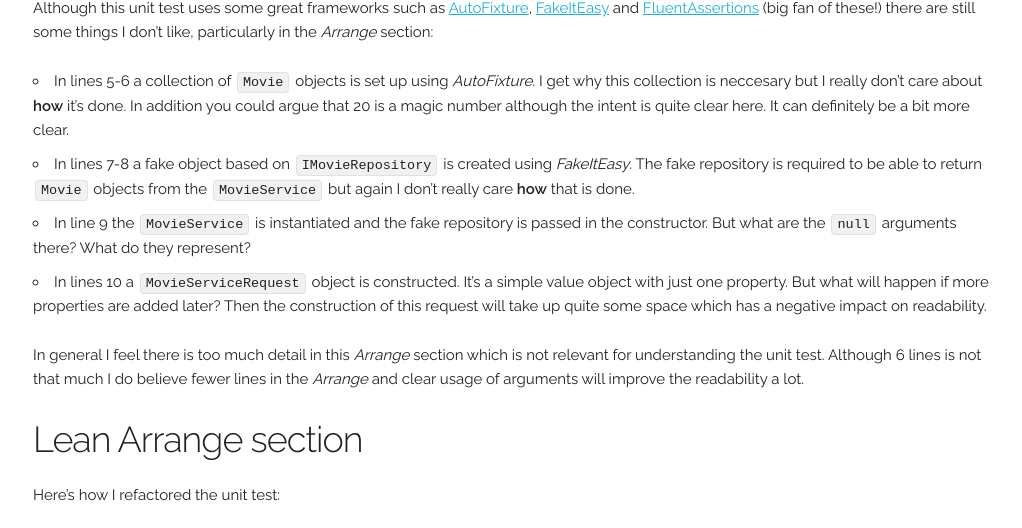
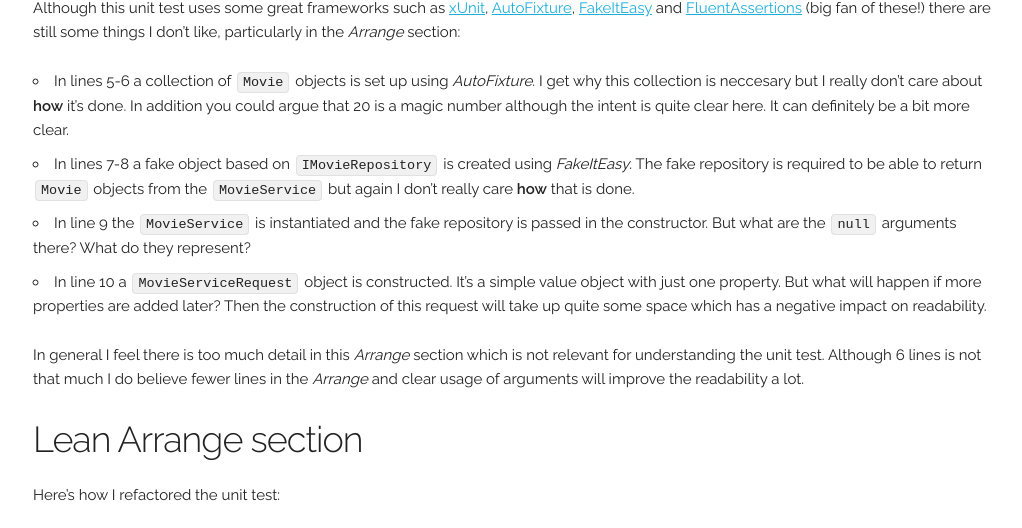
Before and after one commit to marcduiker/marcduiker.github.io, a Jekyll site: the page built from _posts/2016-06-01-improving-unit-test-readability-named-args.md, in a window 1280 px wide and 900 px high, scrolled down 727 px, cut to the strip 261-789 px from the top of the window. Shown: the whole strip, without its empty margins (127-1149 px from the left). Built offline with Jekyll 4.4.1, drawn with Linux system fonts in a browser that asks for light colours; comment, search, counter and statistics services are not loaded.

Commit message:
Fixed typo and added link to xUnit.

```diff
--- a/_posts/2016-06-01-improving-unit-test-readability-named-args.md
+++ b/_posts/2016-06-01-improving-unit-test-readability-named-args.md
@@ -20,12 +20,12 @@ Consider the following unit test for testing the `GetHighestRatedMovies` method
 
 {% gist 9db3de2f8fb70121e77cd6c6423164b7 %}
 
-Although this unit test uses some great frameworks such as [AutoFixture](https://github.com/AutoFixture/AutoFixture), [FakeItEasy](https://github.com/FakeItEasy/FakeItEasy) and [FluentAssertions](http://www.fluentassertions.com/) (big fan of these!) there are still some things I don't like, particularly in the _Arrange_ section:
+Although this unit test uses some great frameworks such as [xUnit](https://xunit.github.io/), [AutoFixture](https://github.com/AutoFixture/AutoFixture), [FakeItEasy](https://github.com/FakeItEasy/FakeItEasy) and [FluentAssertions](http://www.fluentassertions.com/) (big fan of these!) there are still some things I don't like, particularly in the _Arrange_ section:
 
 - In lines 5-6 a collection of `Movie` objects is set up using _AutoFixture_. I get why this collection is neccesary but I really don't care about __how__ it's done. In addition you could argue that 20 is a magic number although the intent is quite clear here. It can definitely be a bit more clear.
 - In lines 7-8 a fake object based on `IMovieRepository` is created using _FakeItEasy_. The fake repository is required to be able to return `Movie` objects from the `MovieService` but again I don't really care __how__ that is done.
 - In line 9 the `MovieService` is instantiated and the fake repository is passed in the constructor. But what are the `null` arguments there? What do they represent?
-- In lines 10 a `MovieServiceRequest` object is constructed. It's a simple value object with just one property. But what will happen if more properties are added later? Then the construction of this request will take up quite some space which has a negative impact on readability.
+- In line 10 a `MovieServiceRequest` object is constructed. It's a simple value object with just one property. But what will happen if more properties are added later? Then the construction of this request will take up quite some space which has a negative impact on readability.
 
 In general I feel there is too much detail in this _Arrange_ section which is not relevant for understanding the unit test.
 Although 6 lines is not that much I do believe fewer lines in the _Arrange_ and clear usage of arguments will improve the readability a lot.
```
